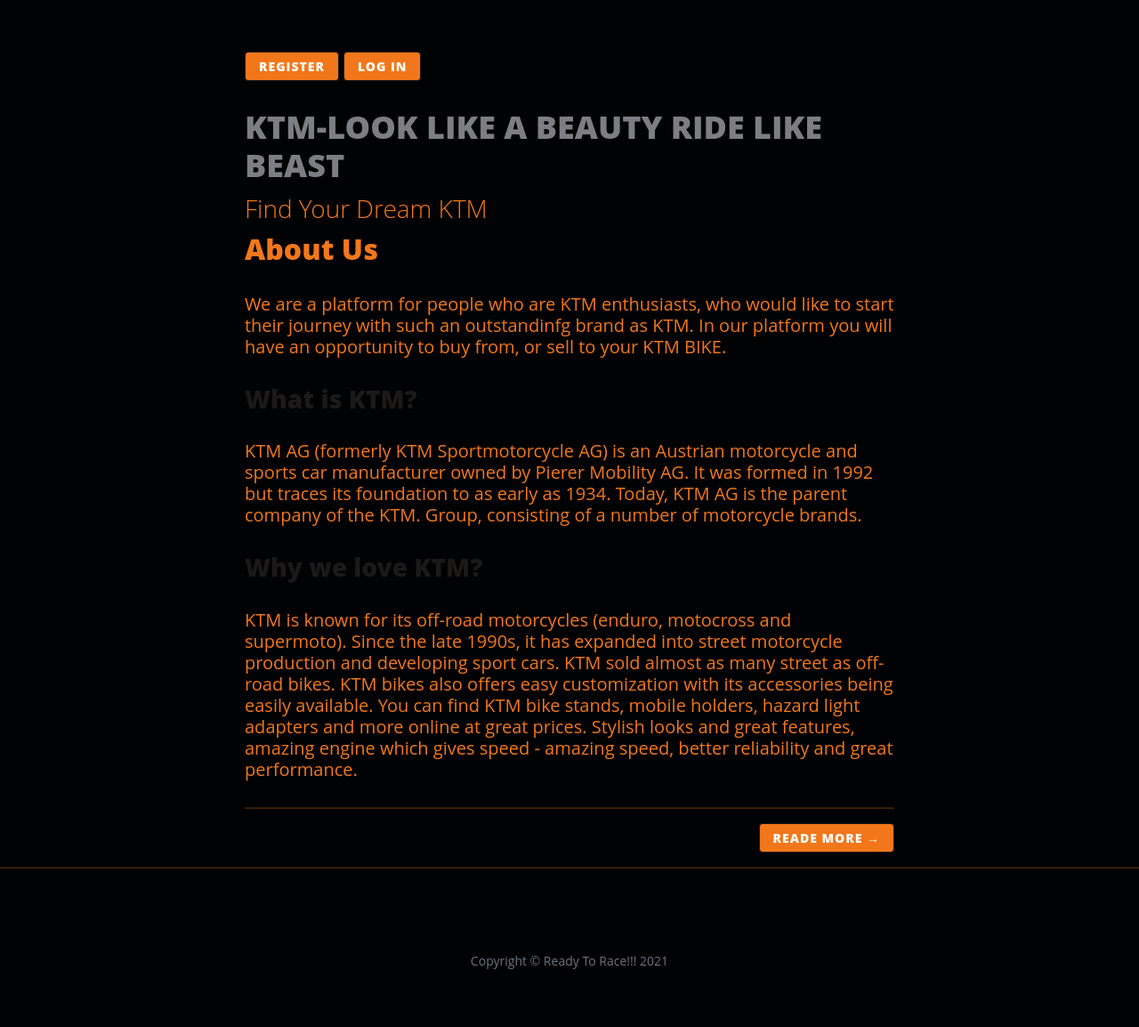
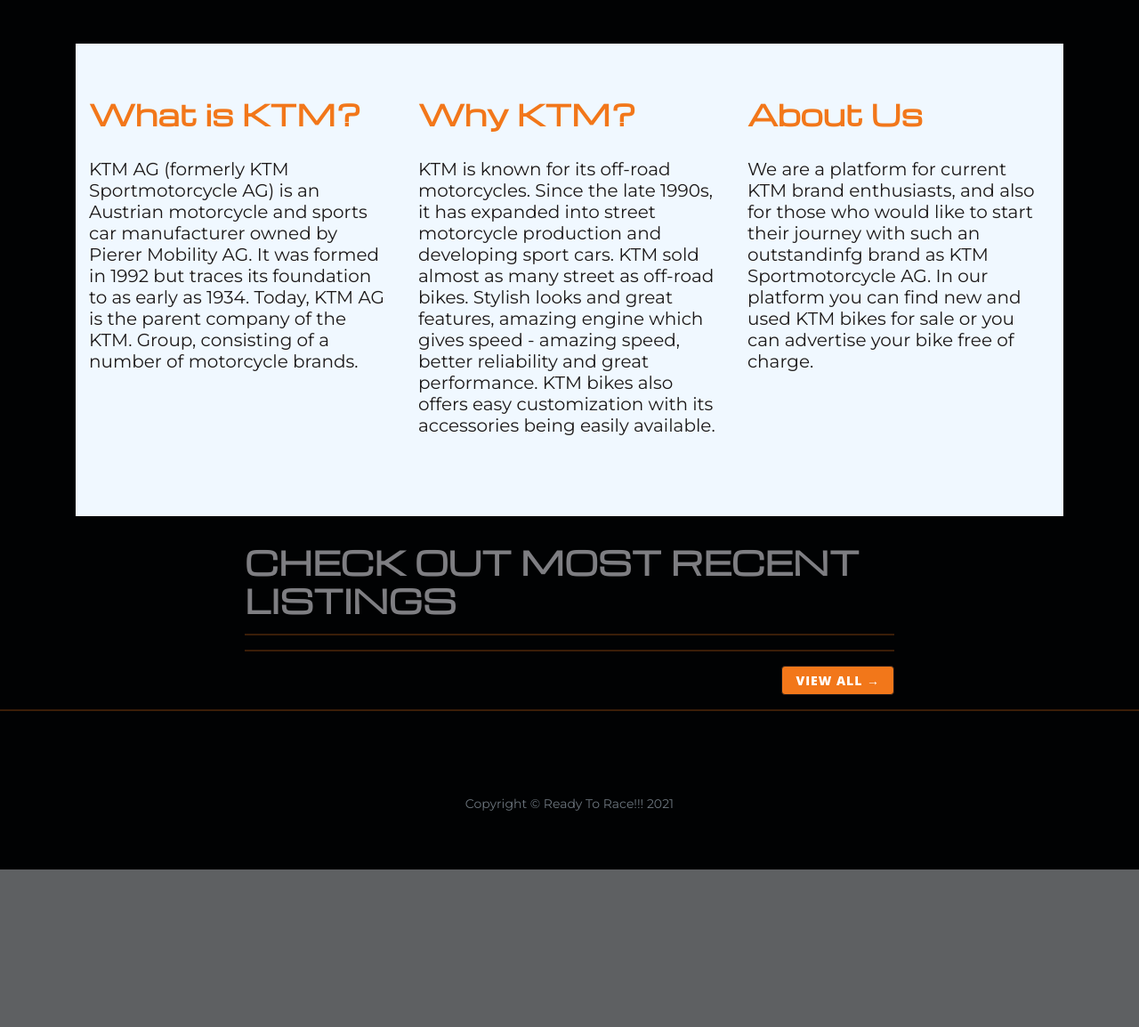
Before and after one commit to Miszamm/ms-ktm, a Flask app: page / in a window 1280 px wide. Shown: the part 733-1887 px from the top of the page at 89% size. After the commit the page ends 1710 px from the top, so only its background shows below. Run offline with Flask 2, Linux system fonts and the light colour scheme; data that the repository does not hold is empty; some libraries are stand-ins or nearby versions.

Commit message:
Redesigned landing page

```diff
--- a/static/css/style.css
+++ b/static/css/style.css
@@ -36,11 +36,12 @@
 
 
 #navbarResponsive .navbar-nav .nav-item .nav-link{
+    padding: 6px;
     color: #F2771A;
     font-family: 'Michroma', sans-serif;
     font-weight: 300;
     font-size: 1.2rem;
-    letter-spacing: 1px;
+    letter-spacing: 2px;
 }
 #mainNav.is-fixed {
     position: fixed;
@@ -51,6 +52,7 @@
 }
 
 h1 {
+    margin: 0px;
     color: aliceblue;
     font-family: 'Montserrat', sans-serif;
 }
@@ -63,6 +65,11 @@ h1 {
     font-family: 'Montserrat', sans-serif;
     font-size: 24px;
 
+}
+
+.padding {
+   padding: 60px 0;
+   background-color: aliceblue;
 }
 
 .col-md-5 img {
@@ -97,6 +104,11 @@ h1 {
   font-size: 16px;
   padding: 15px 25px;
 }
+
+.card {
+    padding: 0px 12px;
+}
+
 .card-body {
     background-color: #EDEDEE;
     border-color: #1C1919;
@@ -108,15 +120,20 @@ li.card-body {
 }
 h2 {
     color: #F2771A;
+    font-family: 'Michroma', sans-serif;
 }
 h2.post-title {
     color: #7E7E82;
+    text-transform: uppercase;
 }
+
 h3 {
     color: #1C1919;
 }
-h3.post-subtitle{
+h4.post-subtitle{
     color: #F2771A;
+    font-family: 'Montserrat', sans-serif;
+    font-weight: 300;
 }
 
 h5.card-title{
@@ -126,7 +143,8 @@ h5.card-title{
 p {
   line-height: 1.2;
   margin: 30px 0;
-  font-family: 'Open Sans', 'Helvetica Neue', Helvetica, Arial, sans-serif;
+  font-family: 'Montserrat', sans-serif;
+  color: #1C1919;
 }
 
 p.card-text {
--- a/templates/add_post.html
+++ b/templates/add_post.html
@@ -5,11 +5,11 @@
  <div class="container">
         <div class="row">
             <div class="col-lg-8 col-md-10 mx-auto">
-                <h2 class="post-title">READT TO RACE</h2><br>
-                <h3 class="post-subtitle">If you wish to create an advert about your KTM, press button below</h3>
+                <br>
+                <h4 class="post-subtitle">If you wish to create an advert about your KTM, press button below</h4>
                 <!-- Button trigger modal -->
                 <button type="button" class="btn btn-primary" data-toggle="modal" data-target="#exampleModal">
-                    ADD KTM!!!
+                    CREATE ADD
                 </button>
                 <!-- Modal -->
                 <div class="modal fade" id="exampleModal" tabindex="-1" role="dialog" aria-labelledby="exampleModalLabel"
--- a/templates/index.html
+++ b/templates/index.html
@@ -1,57 +1,58 @@
 {% extends "base.html" %}
 {% block content %}
-<div class="row">
-    <div class="col-lg-8 col-md-10 mx-auto">
-        <h3></h3>
-        <a href="{{ url_for('register') }}">
-            <button type="submit" class="btn btn-primary">Register</button>
-        </a>
-        <a href="{{ url_for('login') }}">
-            <button type="submit" class="btn btn-primary">Log In</button></a>
+<div class="padding">
+    <div class="container">
+        <div class="row">
+            <div class="col-lg-4 col-md-4 col-sm-12">
+                <h2>What is KTM?</h2>
+                <p>
+                    KTM AG (formerly KTM Sportmotorcycle AG) is an Austrian motorcycle and sports car manufacturer owned
+                    by Pierer Mobility AG. It was formed in 1992 but traces its foundation to as early as 1934.
+                    Today, KTM AG is the parent company of the KTM. Group, consisting of a number of motorcycle brands.
+                </p>
+            </div>
+            <div class="col-lg-4 col-md-4 col-sm-12">
+                <h2>Why KTM?</h2>
+                <p>
+                    KTM is known for its off-road motorcycles. Since the late 1990s, it has
+                    expanded into street motorcycle production and developing sport cars. KTM sold almost as many
+                    street as off-road bikes.
+                    Stylish looks and great features, amazing engine which gives speed - amazing speed, better
+                    reliability and great performance.
+                    KTM bikes also offers easy customization with its accessories being easily available.
+                </p>
+            </div>
+            <div class="col-lg-4 col-md-4 col-sm-12">
+                <h2>About Us</h2>
+                <p>We are a platform for current KTM brand enthusiasts, and also for those who would like to start their journey with such
+                    an outstandinfg brand as KTM Sportmotorcycle AG.
+                    In our platform you can find new and used KTM bikes for sale or you can advertise your bike free of charge.
+                </p>
+            </div>
+        </div>
+
     </div>
 </div>
+
 <div class="row">
     <div class="col-lg-8 col-md-10 mx-auto">
         <div class="post-preview">
             <a href="{{ url_for('get_posts') }}">
                 <h2 class="post-title">
-                    KTM-LOOK LIKE A BEAUTY RIDE LIKE BEAST
+                    Check out most recent listings
                 </h2>
-                <h3 class="post-subtitle">
-                    Find Your Dream KTM
-                </h3>
             </a>
         </div>
-        <h2>About Us</h2>
-        <p>We are a platform for people who are KTM enthusiasts, who would like to start their journey with such an outstandinfg brand as KTM.
-            In our platform you will have an opportunity to buy from, or sell to your KTM BIKE.
-        </p>
-        <h3>What is KTM?</h3>
-        <p>
-            KTM AG (formerly KTM Sportmotorcycle AG) is an Austrian motorcycle and sports car manufacturer owned by
-            Pierer
-            Mobility AG. It was formed in 1992 but traces its foundation to as early as 1934.
-            Today, KTM AG is the parent company of the KTM. Group, consisting of a number of motorcycle brands.
-        </p>
-        <h3>Why we love KTM?</h3>
-        <p>
-            KTM is known for its off-road motorcycles (enduro, motocross and supermoto). Since the late 1990s, it has
-            expanded into street motorcycle production and developing sport cars. KTM sold almost as many
-            street as off-road bikes.
-            KTM bikes also offers easy customization with its accessories being easily available. You can find KTM bike
-            stands, mobile holders, hazard light adapters and more online at great prices.
-            Stylish looks and great features, amazing engine which gives speed - amazing speed, better reliability and great performance.
-         </p>
-
+        <hr>
         <div class="post-preview">
             {% for post in posts %}
          <!---  <a href="{{ url_for('get_posts') }}"> -->
                 <h2 class="post-title">
                     {{ post.model }},{{ post.year }},<small>{{ post.price }}</small>
                 </h2>
-                <h3 class="post-subtitle">
+                <h4 class="post-subtitle">
                     {{ post.description }}
-                </h3>
+                </h4>
          <!---    </a>  --->
             <p class="post-meta">Posted by: {{ post.seller }}
                 on {{ post.date_posted }}</p>
@@ -61,7 +62,7 @@
         <hr>
         <!-- Pager -->
         <div class="clearfix">
-            <a class="btn btn-primary float-right" href="{{ url_for('get_posts') }}">Reade More &rarr;</a>
+            <a class="btn btn-primary float-right" href="{{ url_for('get_posts') }}">View All &rarr;</a>
         </div>
     </div>
 </div>
--- a/templates/login.html
+++ b/templates/login.html
@@ -4,7 +4,7 @@
     <div class="container">
         <div class="row">
             <div class="col-lg-8 col-md-10 mx-auto">
-                <h2 class="post-title">Log In, To Advertise Your Bike!</h2>
+                <h4 class="post-subtitle">Log In, To Advertise Your Bike!</h4>
                 <form id="contactForm" method="POST" action="{{ url_for('login') }}">
                     <div class="control-group">
                         <div class="form-group floating-label-form-group controls">
--- a/templates/register.html
+++ b/templates/register.html
@@ -4,7 +4,7 @@
     <div class="container">
         <div class="row">
             <div class="col-lg-8 col-md-10 mx-auto">
-                <h3 class="post-subtitle">Want to advertise your KTM? Fill out the form below to create your account.</h3>
+                <h4 class="post-subtitle">Fill out the form below to create your account.</h4>
                 <form id="contactForm" method="POST" action="{{ url_for('register') }}">
                     <div class="control-group">
                         <div class="form-group floating-label-form-group controls">
```
